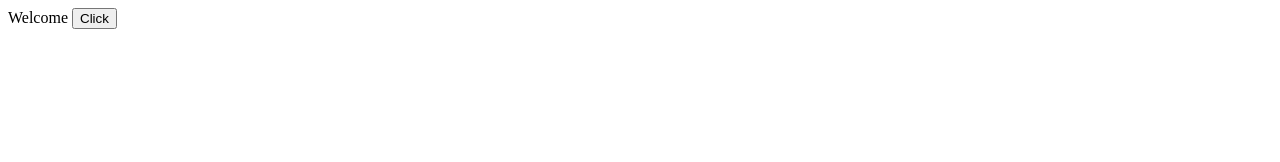
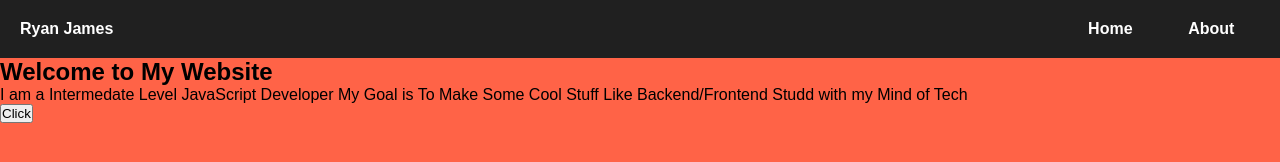
Before and after one commit to RealCodingRJ/BackendFirstDay, a website: page public/index.html in a window 1280 px wide. Drawn offline with Linux system fonts and the light colour scheme.

Commit message:
added background styles and headrer styles to main UI page

```diff
--- a/public/client.ts
+++ b/public/client.ts
@@ -1,6 +1,6 @@
 const clickableButton = document.getElementById("button");
 
-clickableButton.addEventListener("click", getDataBackClient)
+clickableButton?.addEventListener("click", getDataBackClient);
 
 function getDataBackClient() {
   alert("WEB Dev is AMAZING...");
--- a/public/index.html
+++ b/public/index.html
@@ -1,14 +1,36 @@
 <!DOCTYPE html>
 <html lang="en">
   <head>
+    <link rel="stylesheet" href="main.css" />
     <meta charset="UTF-8" />
     <meta name="viewport" content="width=device-width, initial-scale=1.0" />
     <title>Document</title>
   </head>
   <body>
-    <label>Welcome </label>
+    <header>
+      <div>
+        <a href="/">Ryan James</a>
+      </div>
 
-    <button id="button">Click</button>
-    <script type="module" src="./client.js"></script>
+      <nav>
+        <ul>
+          <li>
+            <a href="">Home</a>
+            <a href="">About</a>
+          </li>
+        </ul>
+      </nav>
+    </header>
+    <main>
+      <h2>Welcome to My Website</h2>
+      <p>
+        I am a Intermedate Level JavaScript Developer My Goal is To Make Some
+        Cool Stuff Like Backend/Frontend Studd with my Mind of Tech
+      </p>
+
+      <button id="button">Click</button>
+    </main>
+
+    <script src="./client.js"></script>
   </body>
 </html>
--- /dev/null
+++ b/public/main.css
@@ -0,0 +1,36 @@
+header {
+  padding: 20px;
+  background-color: #202020;
+  display: flex;
+  justify-content: space-between;
+}
+
+li {
+  list-style: none;
+}
+
+header li a {
+  margin: 1.6rem;
+  font-weight: 900;
+  font-family: sans-serif;
+}
+
+* {
+  padding: 0;
+  margin: 0;
+  box-sizing: border-box;
+}
+
+body {
+  background-color: tomato;
+  font-family: sans-serif;
+  font-weight: 100;
+}
+
+header a {
+  color: white;
+  font-size: 1rem;
+  text-decoration: none;
+  font-weight: 800;
+  font-family: sans-serif;
+}
```
